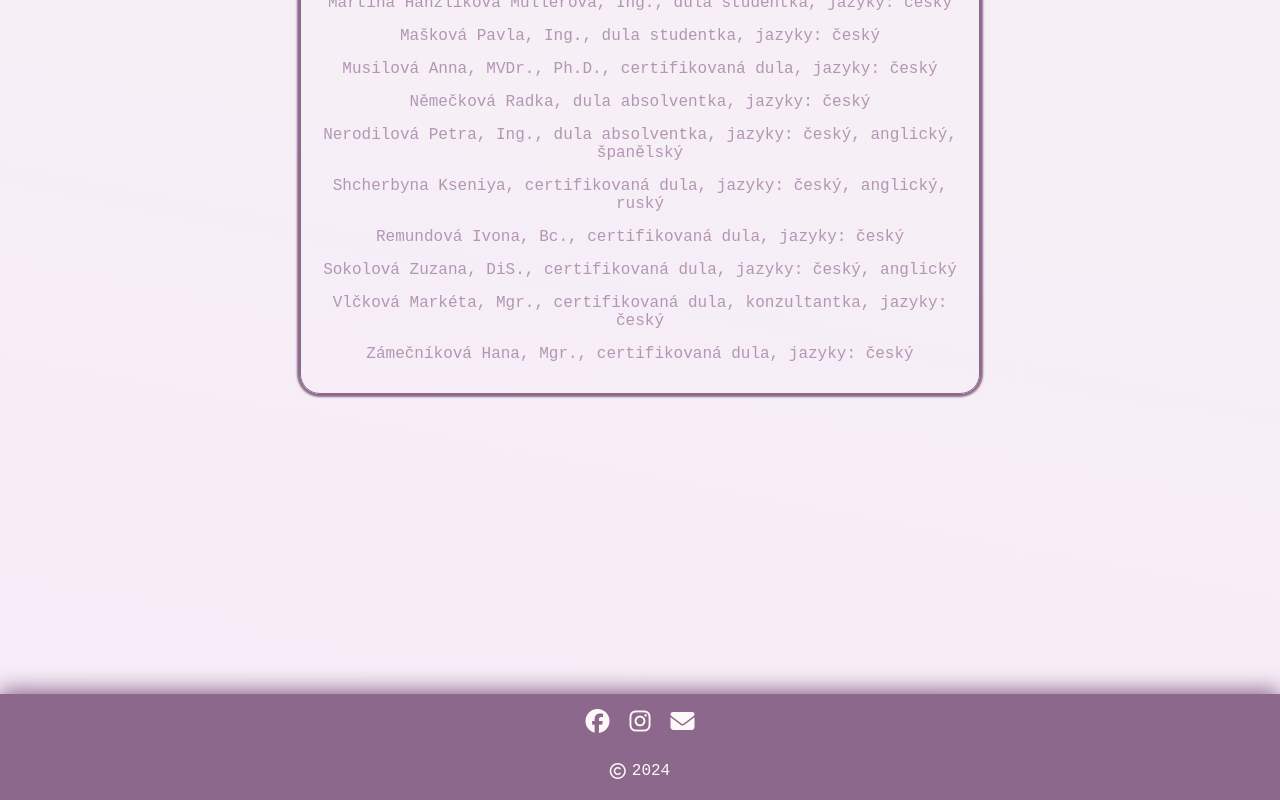
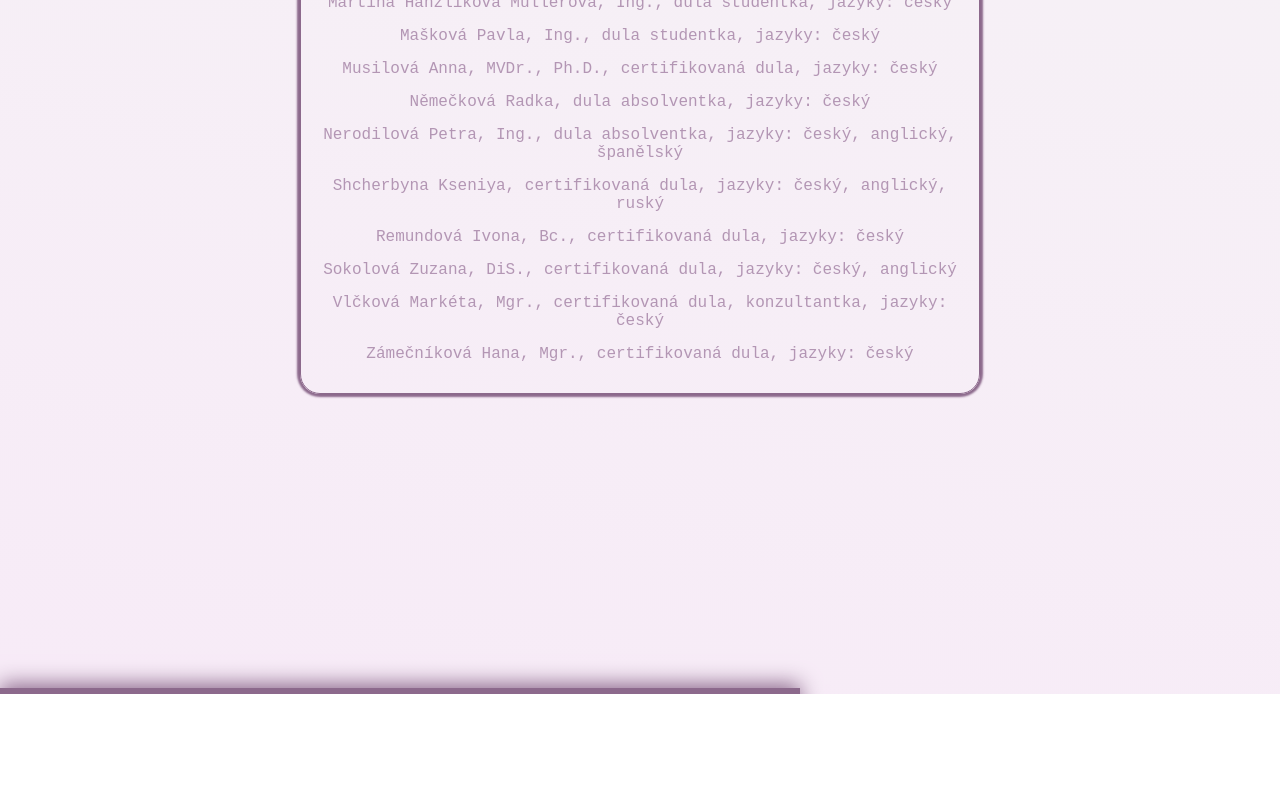
Before and after one commit to CreativeOxana/mojedula, a React (Vite) app: page /find_doula in a window 1280 px wide. Shown: the part 863-1663 px from the top of the page. After the commit the page ends 1557 px from the top, so only its background shows below. Built offline with nearby package versions, Linux system fonts and the light colour scheme; a web font is replaced by a local one.

Commit message:
correcting footer

```diff
--- a/src/pages/components/DulaList/style.css
+++ b/src/pages/components/DulaList/style.css
@@ -2,7 +2,6 @@
   margin-top: 0;
   margin-left: 300px;
   margin-right: 300px;
-
 }
 
 .container.dula li {
--- a/src/pages/components/Footer/style.css
+++ b/src/pages/components/Footer/style.css
@@ -1,3 +1,7 @@
+body {
+  position: relative;
+}
+
 footer {
   /* background-color: rgba(140, 105, 140, 0.35); */
   background-color: var(--brand-color);
@@ -5,6 +9,10 @@ footer {
   padding-top: 20px;
   transition: transform 350ms ease-in-out;
   box-shadow: 0 -4px 20px var(--brand-color);
+  position: absolute;
+  bottom: -100px;
+  left: 0;
+  width: 100vh;
 }
 
 footer i:hover {
```
